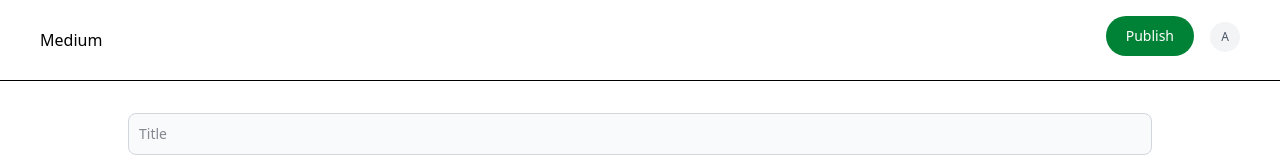
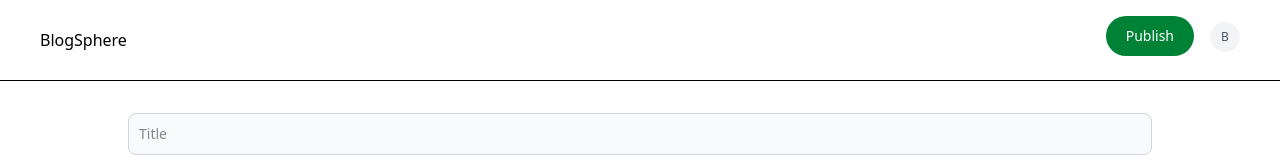
Before and after one commit to mukeshloney67/Blogsphere-serverless, a React (Vite) app in the folder frontend/: page /publish in a window 1280 px wide. Shown: the top 160 px of the page. Built offline with nearby package versions, Linux system fonts and the light colour scheme.

Commit message:
Little Logo change

```diff
--- a/frontend/src/components/Appbar.tsx
+++ b/frontend/src/components/Appbar.tsx
@@ -4,14 +4,14 @@ import { Link } from "react-router-dom"
 export const Appbar = () => {
     return <div className="border-b flex justify-between px-10 py-4">
         <Link to={'/blogs'} className="flex flex-col justify-center cursor-pointer">
-                Medium
+                BlogSphere
         </Link>
         <div>
             <Link to={`/publish`}>
                 <button type="button" className="mr-4 text-white bg-green-700 hover:bg-green-800 focus:outline-none focus:ring-4 focus:ring-green-300 font-medium rounded-full text-sm px-5 py-2.5 text-center me-2 mb-2 ">Publish</button>
             </Link>
 
-            <Avatar size={30} name="Anonymous" />
+            <Avatar size={30} name="BlogSphere" />
         </div>
     </div>
 }
```
